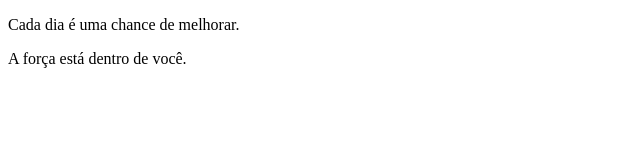
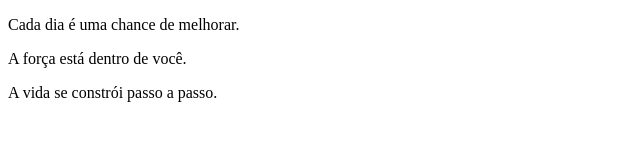
Before and after one commit to vesky69/BootCamp-Projeto1, a plain HTML site: page Projeto/index.html in a window 1280 px wide. Shown: the whole page, without its empty margins (0-640 px from the left). Drawn offline with Linux system fonts and the light colour scheme.

Commit message:
Frase motivacional 3

```diff
--- a/Projeto/index.html
+++ b/Projeto/index.html
@@ -8,5 +8,6 @@
 <body>
     <p>Cada dia é uma chance de melhorar.</p>
     <p>A força está dentro de você.</p>
+    <p>A vida se constrói passo a passo.</p>
 </body>
 </html>
```
